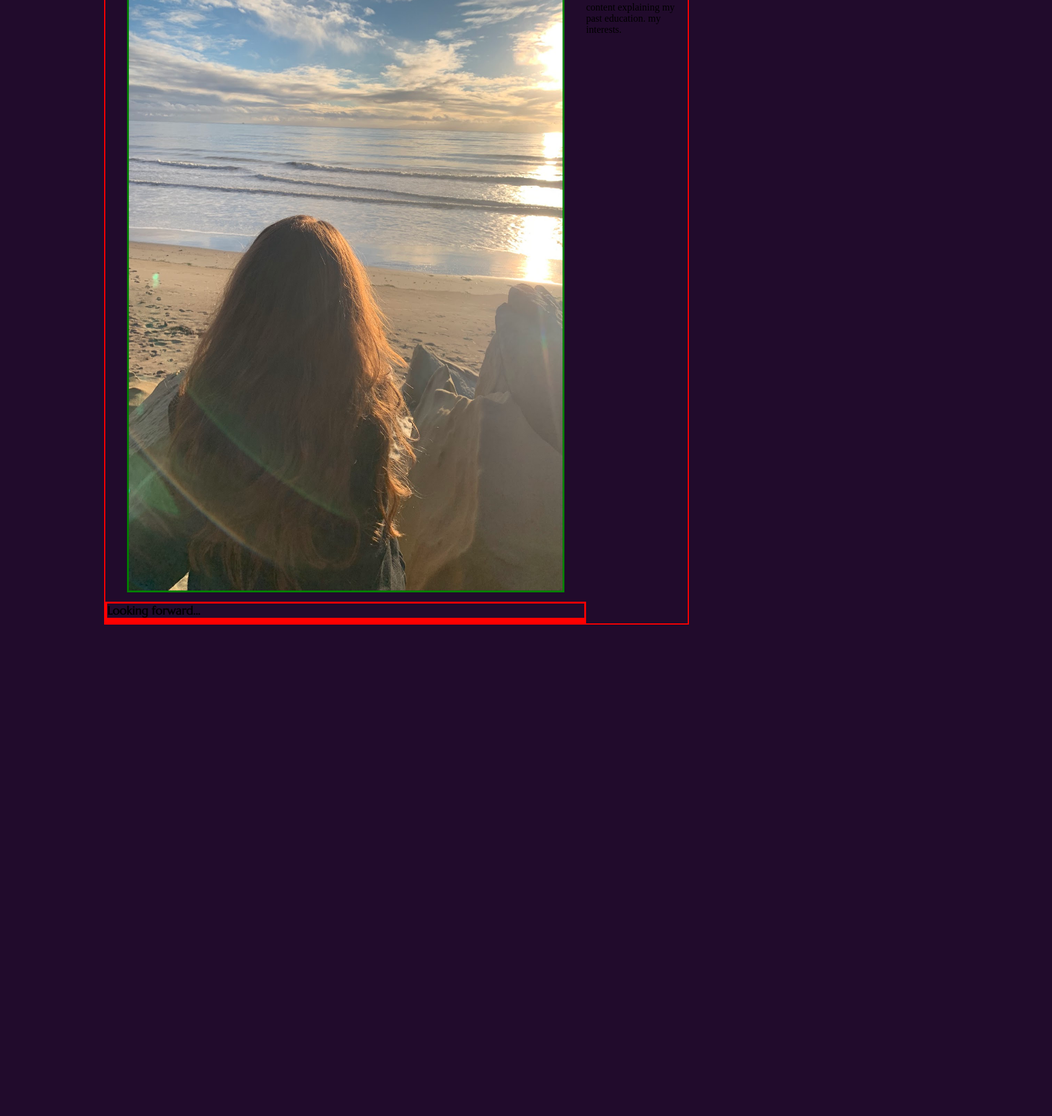
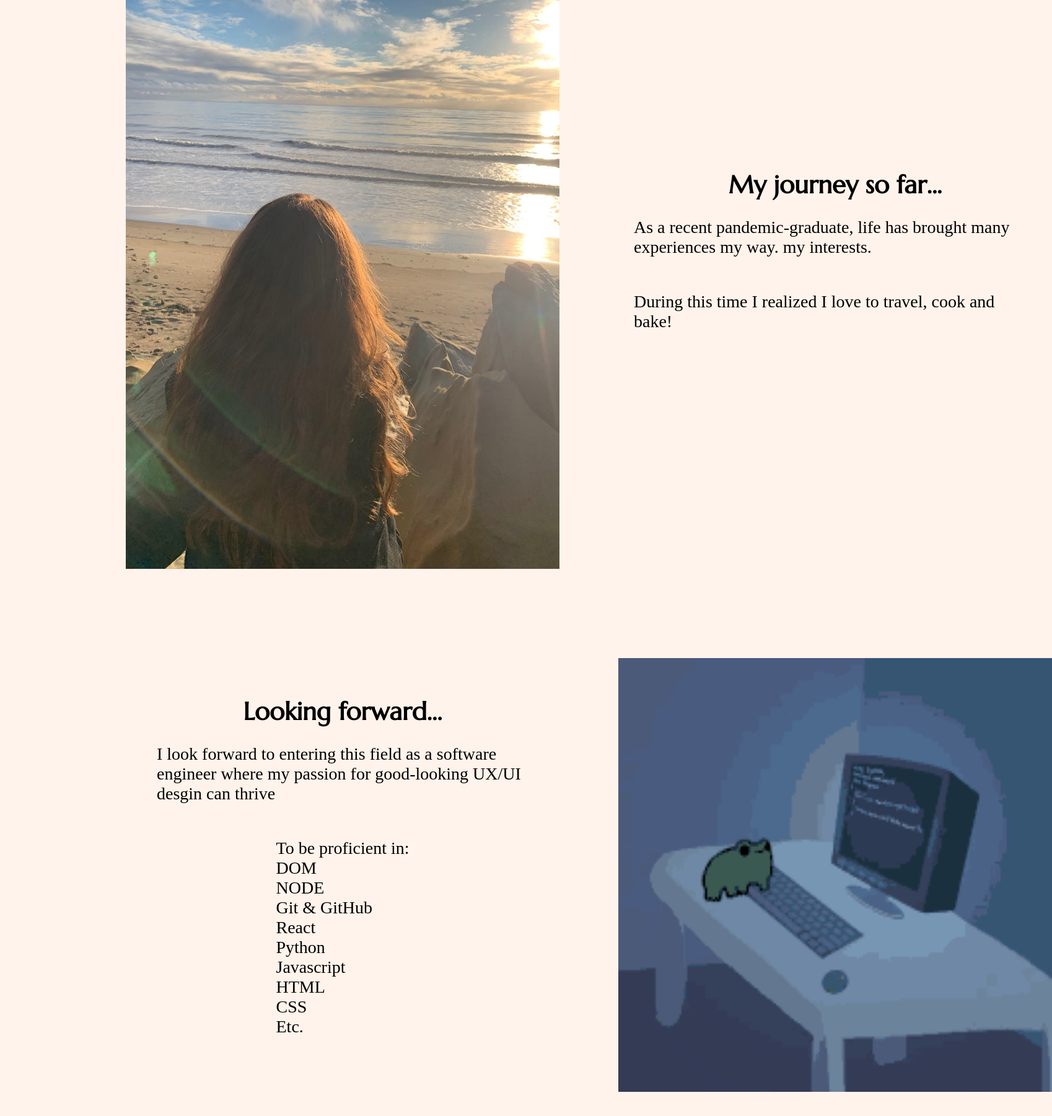
Before and after one commit to ebmiller510/EMILY-PORTFOLIO, a plain HTML site: page aboutme.html in a window 1280 px wide. Shown: the part 459-2260 px from the top of the page at 62% size, 1698 px wide, since content can reach past the window. Before the commit the page ends 1627 px from the top, so only its background shows below. Drawn offline with Linux system fonts and the light colour scheme; some icons are missing.

Commit message:
gif files

```diff
--- a/aboutme.html
+++ b/aboutme.html
@@ -20,10 +20,10 @@
 
 <body id="aboutMeBody">
     <ul>
-        <li><a href="home.html" class="navBar">Home</a></li>
-        <li><a href="projects.html" class="navBar">Projects</a></li>
-        <li><a href="resume.html" class="navBar">Resume</a></li>
-        <li><a href="aboutme.html" class="navBar">About Me</a></li>
+        <li><a href="home.html" class="navBar" id="ball-1">Home</a></li>
+        <li><a href="projects.html" class="navBar" id="ball-2">Projects</a></li>
+        <li><a href="resume.html" class="navBar" id="ball-3">Resume</a></li>
+        <li><a href="aboutme.html" class="navBar" id="ball-4">About Me</a></li>
 
         <button id="color-theme">Theme Change</button>
 
@@ -31,7 +31,7 @@
 
     <div id="aboutMeSection">
         <div id="quadrant-two">
-        <!-- image carousel -->
+        <!-- Quad two : image carousel -->
 
             <div class="aboutMeImgButton-prev">
                 <span class="lnr lnr-arrow-left-circle"></span>
@@ -48,19 +48,39 @@
             </div>
 
         </div>
-        <!-- content about me -->
+        <!-- Quad one : content about me -->
         <div id="quadrant-one">
             <h3 id="aboutMeHeader">My journey so far...</h2>
 
-            <p id="aboutMeContent">content explaining my past education. my interests. </p>
-        </div>
-        <!-- content about my skill -->
-        <div id="quadrant-three">
-            <h3 id="aboutMeHeader"> Looking forward...<h3>
+            <p class="aboutMe-p" id="aboutMeContent">As a recent pandemic-graduate, life has brought many experiences my way. my interests. </p>
+            <p class="aboutMe-p"> During this time I realized I love to travel, cook and bake! </p>
+
         </div>
 
 
-        <!-- image about skill/gif -->
+        <!-- Quad three : content about my skill -->
+        <div id="quadrant-three">
+            <h3 id="aboutMeHeader"> Looking forward...</h3>
+
+            <p class="aboutMe-p">I look forward to entering this field as a software engineer where my passion for good-looking UX/UI desgin can thrive</p>
+            <p class="aboutMe-p">To be proficient in:<br>
+                DOM<br>
+                NODE<br>
+                Git & GitHub<br>
+                React<br>
+                Python<br>
+                Javascript<br>
+                HTML<br>
+                CSS<br>
+                Etc.
+            </p>
+        </div>
+
+
+        <!-- Quad four : image about skill/gif -->
+        <div id="quadrant-four">
+            <img id="skill-image" width=700px height=700px src="gifs/gif2.gif">
+        </div>
 
     </div>
 
--- a/app.js
+++ b/app.js
@@ -1,41 +1,48 @@
-
-
-
-
 
 
 //color-theme-change button
+
 const root = document.querySelector(':root');
 const body = document.querySelector('body');
 
 const colorThemeButton = document.getElementById('color-theme');
 const lightThemeColor = getComputedStyle(root).getPropertyValue('--light-theme-main-color').trim();
 const darkThemeColor = getComputedStyle(root).getPropertyValue('--dark-theme-main-color').trim();
-// console.log(getComputedStyle(root).backgroundColor);
 
-// console.log(lightThemeColor);
-// console.log(darkThemeColor);
-//toggle functionality if current color is ___
+
+if (sessionStorage.getItem('color mode') === null){
+    sessionStorage.setItem('color mode', 'light mode')
+}
+
+if (sessionStorage.getItem('color mode') === 'dark mode'){
+    document.querySelector(':root').style.setProperty('--main-color', 'rgb(255, 243, 235)');
+}
+// functionality of button
 colorThemeButton.addEventListener('click', () => {
 
-    const bodyEl = getComputedStyle(body).getPropertyValue('background-color');
-    console.log(bodyEl);
-
-    if (bodyEl === darkThemeColor){
-        root.style.setProperty('--dark-theme-main-color', lightThemeColor);
+    // const bodyEl = getComputedStyle(body).getPropertyValue('background-color');
+    if (sessionStorage.getItem('color mode') === 'light mode'){
+        document.querySelector(':root').style.setProperty('--main-color', 'rgb(126, 78, 101)');
+        sessionStorage.setItem('color mode', 'dark mode');
         console.log('in if');
 
-    }else if(bodyEl === lightThemeColor){
-        root.style.setProperty('--light-theme-main-color', darkThemeColor);
-        console.log('in else')
-        console.log(bodyEl);
+    }else if(sessionStorage.getItem('color mode') === 'dark mode'){
+        document.querySelector(':root').style.setProperty('--main-color', 'rgb(255, 243, 235)');
+        // root.style.setProperty('--dark-theme-main-color', lightThemeColor);
+        sessionStorage.setItem('color mode', 'light mode');
+        console.log('in else');
     }
-        console.log(bodyEl);
-        console.log('==============')
 });
 
 
 
+if (window.location.pathname === "/home.html"){
+
+}else if (window.location.pathname === "/projects.html"){
+
+}else if (window.location.pathname === "/resume.html"){
+
+}else if(window.location.pathname === "/aboutme.html"){
         // aboutMePage img carousel //
         let previousImgIndex = 0;
         let currentImgIndex =0;
@@ -66,3 +73,5 @@ nextButton.addEventListener('click', () => {
                 }
             aboutMePageImages[currentImgIndex].style.display = 'block';
         });
+
+}
--- a/styles.css
+++ b/styles.css
@@ -1,11 +1,14 @@
 :root {
-    --dark-theme-main-color: rgb(33, 11, 44);
+    /* --dark-theme-main-color: rgb(33, 11, 44);
 
-    --light-theme-main-color: rgb(235, 227, 220);
+    --light-theme-main-color: rgb(235, 227, 220); */
+
+    --main-color: rgb(255, 243, 235);
+
 }
 
 body{
-    background-color: var(--dark-theme-main-color);
+    background-color: var(--main-color);
     margin-top: 40px;
 
 }
@@ -14,7 +17,7 @@ body{
     /* display: flex; */
     flex-direction: row;
     justify-content: center;
-    border: solid blue 4px;
+    /* border: solid blue 4px; */
     background-color: transparent;
     font-family: "Marcellus", sans-serif;
     border: none;
@@ -29,14 +32,14 @@ button{
 ul{
     list-style-type: none;
     display: inline;
-    border: solid red 2px;
+    /* border: solid red 2px; */
     display: flex;
     justify-content: center;
 }
 
 
 .navBar{
-    border: solid purple 2px;
+    /* border: solid purple 2px; */
     padding: 20px 40px;
     margin: 0 40px;
     font-size: 40px;
@@ -55,7 +58,7 @@ ul{
 }
 
 #welcomeStatement{
-    border: solid lawngreen 3px;
+    /* border: solid lawngreen 3px; */
     text-align: center;
     display: flex;
     justify-content: center;
@@ -68,13 +71,13 @@ h1{
     margin: 0;
     font-family: "Marcellus", sans-serif;
     font-size: 57px;
-    border: solid red 3px;
+    /* border: solid orange 3px; */
     display: block;
     color: #AF83AB;
 }
 
 h2{
-    border: solid turquoise 3px;
+    /* border: solid turquoise 3px; */
     display: block;
     font-family: "Marcellus", sans-serif;
     margin-bottom: 5px;
@@ -83,27 +86,32 @@ h2{
 }
 
 h3 {
-    border: solid red 3px;
+    /* border: solid orange 3px; */
     text-align: center;
     text-decoration: none;
     list-style: none;
     font-family: "Marcellus", sans-serif;
-    margin: 0;
+    margin: 10px;
 
 
 }
 
 h3 li a{
-    border: solid purple 3px;
+    /* border: solid purple 3px; */
     text-decoration: none;
     font-family: "Marcellus", sans-serif;
 
 }
 
+
+
+
+/************************ABOUT ME PAGE***********************/
+/************************************************************/
 /* about me page */
 #aboutMeSection{
-    border: solid red 2px;
-    margin: 10rem;
+    /* border: solid yellow 10px; */
+    margin: 3rem 10rem;
     display: grid;
     grid-template-columns: 1fr 1fr;
     grid-template-rows: auto;
@@ -113,24 +121,17 @@ h3 li a{
 }
 
 
-
-/************************ABOUT ME PAGE***********************/
-/************************************************************/
-#aboutMeHeader{
-    text-align: left;
-}
-
-
 /* carousel section */
     #quadrant-two{
         grid-area: image-carousel;
         display: flex;
         align-items: center;
+        justify-content: center;
     }
 
     #aboutMeImgContainer img{
         display: none;
-        border: solid green 3px;
+        /* border: solid green 3px; */
         margin: 15px;
     }
 
@@ -156,18 +157,74 @@ h3 li a{
 
 /* text about carousel and interests */
 
+
     #quadrant-one{
         grid-area: about-me-info;
+        display: flex;
+        align-items: center;
+        /* height: 1000px;
+        width: 700px; */
+        margin: 60px;
+        /* border: solid lightpink 5px; */
+        flex-wrap: wrap;
+        flex-flow: column;
+        padding: 400px 25px;
+
     }
+
+
 
 
 /* text about future hopes */
     #quadrant-three{
         grid-area: looking-forward;
+        display: flex;
+        align-items: center;
+        /* height: 1000px;
+        width: 700px; */
+        margin: 60px;
+        /* border: solid lightpink 5px; */
+        flex-wrap: wrap;
+        flex-flow: column;
+        padding: 40px 25px;
+
     }
 
 /* images about future skills/hopes */
 
     #quadrant-four{
         grid-area: skills-image;
+        display: flex;
+        text-align: center;
+        align-items: center;
+        justify-content: center;
+        margin: 0px 60px;
+
+
     }
+
+    /* #skill-image{
+        display: flex;
+        text-align: center;
+        align-items: center;
+        justify-content: center;
+    }
+ */
+
+
+    #aboutMeHeader{
+        /* border: navy solid 4px; */
+        text-align: left;
+        margin: 0;
+        padding: 0;
+        font-size: 40px;
+    }
+
+    .aboutMe-p{
+        /* border: solid lightsalmon 4px; */
+        font-size: 28px;
+    }
+
+
+/************************PROJECTS PAGE***********************/
+/************************************************************/
```
Also changed, not shown: gifs/gif1.gif (added), gifs/gif2.gif (added). Lines whose indentation alone changed are shown as unchanged.
